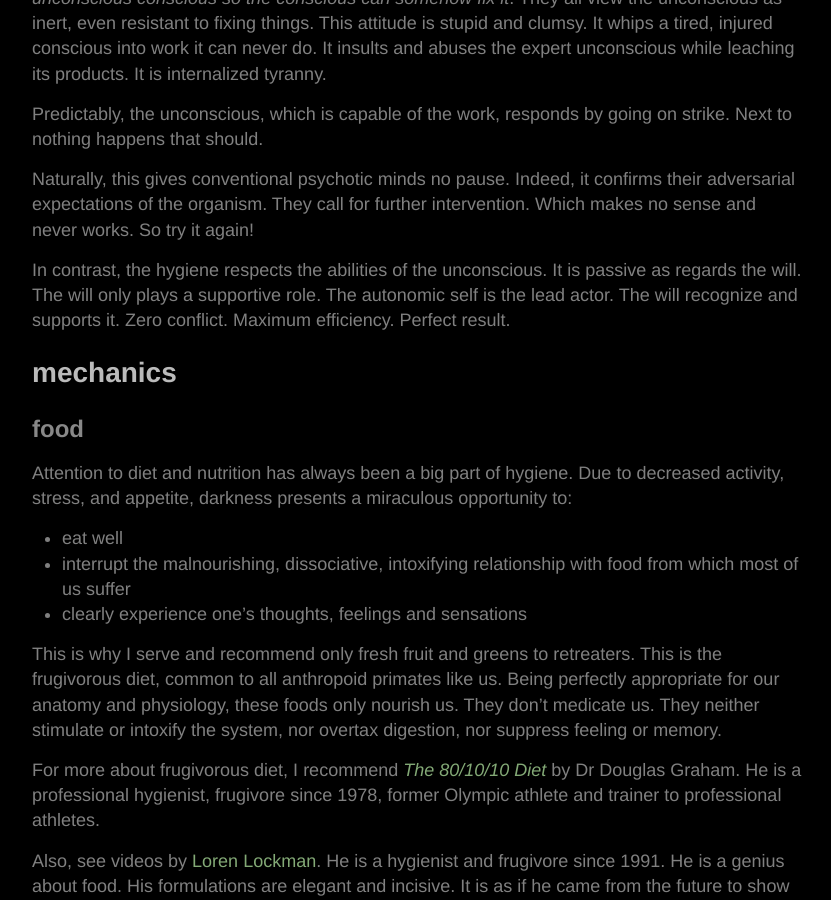
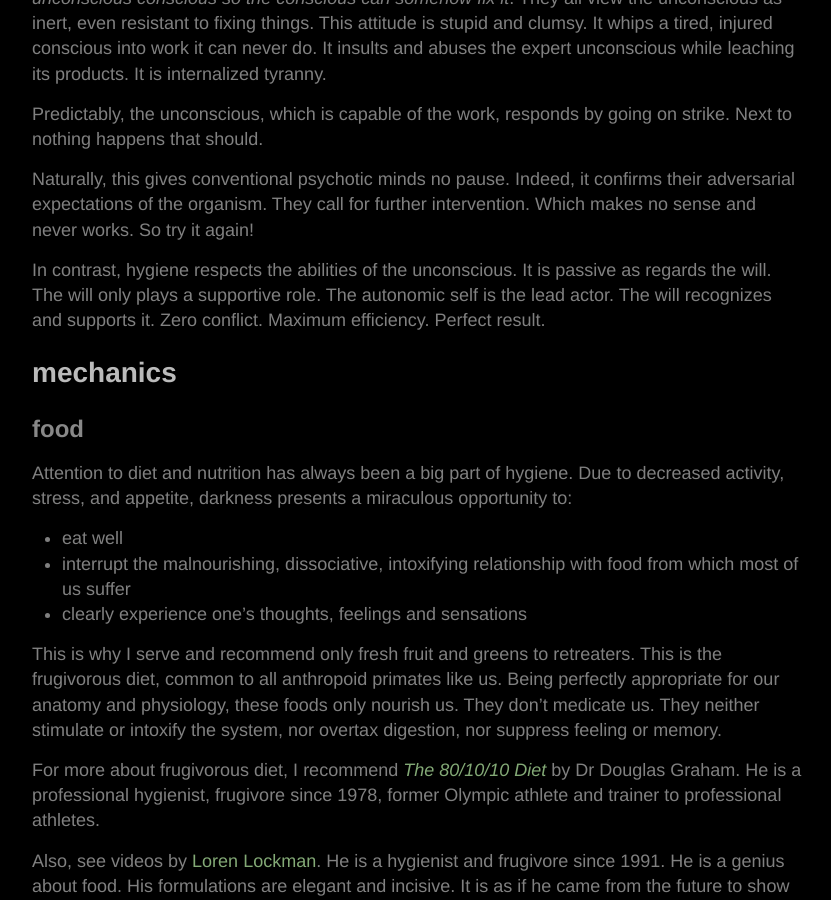
Before and after one commit to yodrew/yodrew.github.io, a Jekyll site: the page built from _pages/darkroom-retreat.md, in a window 1280 px wide and 900 px high, scrolled down 11170 px. Shown: the whole window, without its empty margins (223-1054 px from the left). Built offline with Jekyll 4.4.1, drawn with Linux system fonts in a browser that asks for light colours.

Commit message:
hygiene the, s, footnotes!

```diff
--- a/_pages/darkroom-retreat.md
+++ b/_pages/darkroom-retreat.md
@@ -270,7 +270,7 @@
 
 Naturally, this gives conventional psychotic minds no pause. Indeed, it confirms their adversarial expectations of the organism. They call for further intervention. Which makes no sense and never works. So try it again!
 
-In contrast, the hygiene respects the abilities of the unconscious. It is passive as regards the will. The will only plays a supportive role. The autonomic self is the lead actor. The will recognize and supports it. Zero conflict. Maximum efficiency. Perfect result.
+In contrast, hygiene respects the abilities of the unconscious. It is passive as regards the will. The will only plays a supportive role. The autonomic self is the lead actor. The will recognizes and supports it. Zero conflict. Maximum efficiency. Perfect result.
 
 ### mechanics
 
```
